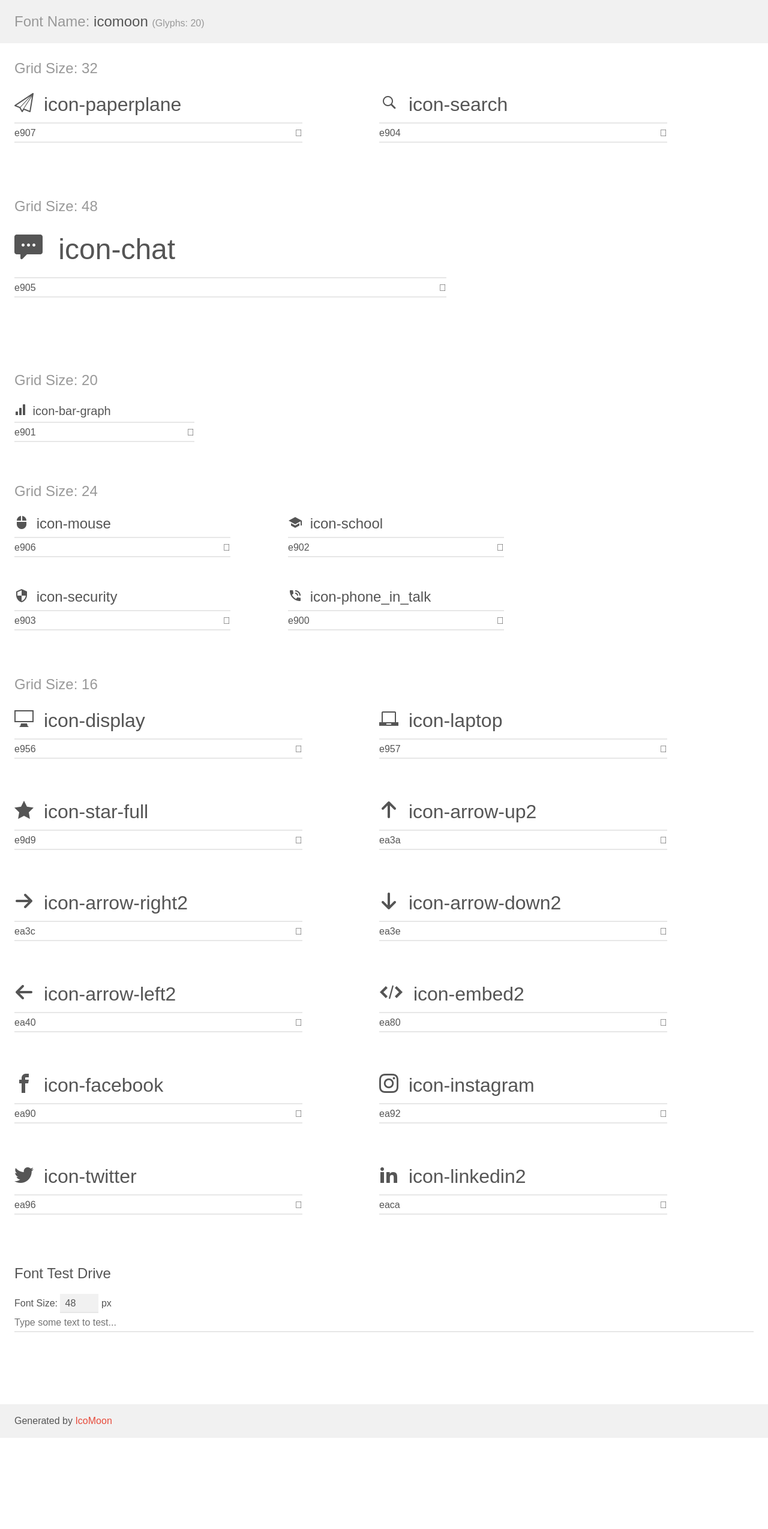
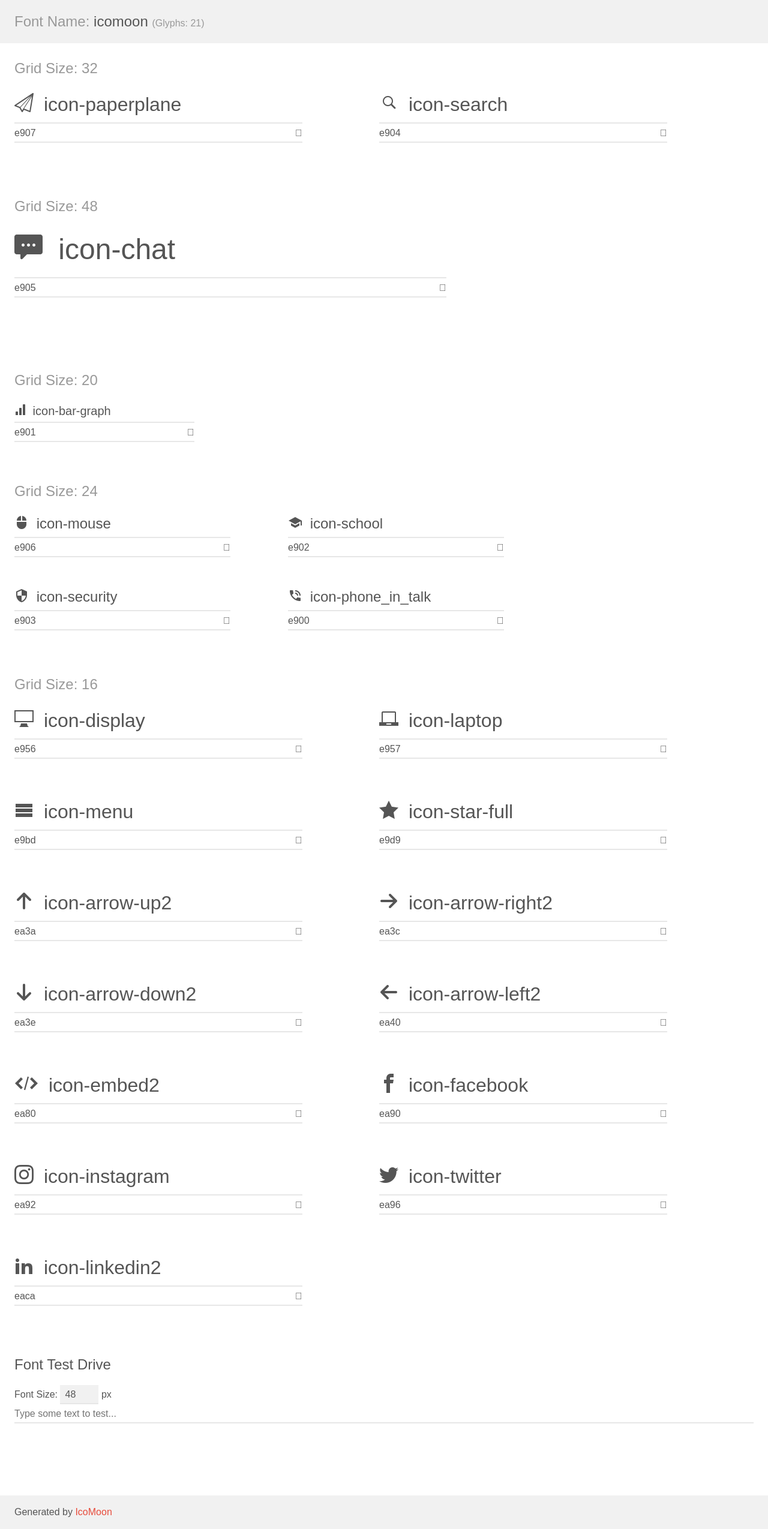
Before and after one commit to ThePolarEclipse/NetmattersCopy-RS, a PHP site: the page made by fonts/icomoon (1)/demo.html in a window 1280 px wide. Shown: the whole page at 60% size. Before the commit the page ends 2397 px from the top, so only its background shows below. Run offline with PHP 8.4, Linux system fonts and the light colour scheme.

```diff
--- a/fonts/icomoon (1)/demo.html
+++ b/fonts/icomoon (1)/demo.html
@@ -9,7 +9,7 @@
     <link rel="stylesheet" href="style.css"></head>
 <body>
     <div class="bgc1 clearfix">
-        <h1 class="mhmm mvm"><span class="fgc1">Font Name:</span> icomoon <small class="fgc1">(Glyphs:&nbsp;20)</small></h1>
+        <h1 class="mhmm mvm"><span class="fgc1">Font Name:</span> icomoon <small class="fgc1">(Glyphs:&nbsp;21)</small></h1>
     </div>
     <div class="clearfix mhl ptl">
         <h1 class="mvm mtn fgc1">Grid Size: 32</h1>
@@ -163,6 +163,20 @@
             <div class="fs0 bshadow0 clearfix hidden-true">
                 <span class="unit pvs fgc1">liga: </span>
                 <input type="text" readonly value="laptop, computer" class="liga unitRight" />
+            </div>
+        </div>
+        <div class="glyph fs5">
+            <div class="clearfix bshadow0 pbs">
+                <span class="icon-menu"></span>
+                <span class="mls"> icon-menu</span>
+            </div>
+            <fieldset class="fs0 size1of1 clearfix hidden-false">
+                <input type="text" readonly value="e9bd" class="unit size1of2" />
+                <input type="text" maxlength="1" readonly value="&#xe9bd;" class="unitRight size1of2 talign-right" />
+            </fieldset>
+            <div class="fs0 bshadow0 clearfix hidden-true">
+                <span class="unit pvs fgc1">liga: </span>
+                <input type="text" readonly value="menu, list3" class="liga unitRight" />
             </div>
         </div>
         <div class="glyph fs5">
--- a/fonts/icomoon (1)/style.css
+++ b/fonts/icomoon (1)/style.css
@@ -1,10 +1,10 @@
 @font-face {
   font-family: 'icomoon';
-  src:  url('fonts/icomoon.eot?rsy55j');
-  src:  url('fonts/icomoon.eot?rsy55j#iefix') format('embedded-opentype'),
-    url('fonts/icomoon.ttf?rsy55j') format('truetype'),
-    url('fonts/icomoon.woff?rsy55j') format('woff'),
-    url('fonts/icomoon.svg?rsy55j#icomoon') format('svg');
+  src:  url('fonts/icomoon.eot?sf19cp');
+  src:  url('fonts/icomoon.eot?sf19cp#iefix') format('embedded-opentype'),
+    url('fonts/icomoon.ttf?sf19cp') format('truetype'),
+    url('fonts/icomoon.woff?sf19cp') format('woff'),
+    url('fonts/icomoon.svg?sf19cp#icomoon') format('svg');
   font-weight: normal;
   font-style: normal;
   font-display: block;
@@ -55,6 +55,9 @@
 .icon-laptop:before {
   content: "\e957";
 }
+.icon-menu:before {
+  content: "\e9bd";
+}
 .icon-star-full:before {
   content: "\e9d9";
 }
--- a/index.html
+++ b/index.html
@@ -17,7 +17,7 @@
                     <form method="GET" action="#" accept-charset="UTF-8" class="search-form not-mobile">
                         <label for="search-input" class="hidden">Search:</label>
                         <input class="search-bar" placeholder="Search..." id="search-input-top" name="keyword" type="text" value="">
-                        <button type="submit" class="search-submit">
+                        <button type="submit" class="not-mobile search-btn-big">
                             <span class="icon-search"></span>
                         </button>
                     </form>
@@ -26,7 +26,7 @@
                 <form method="GET" action="#" accept-charset="UTF-8" class="search-form mobile-priority">
                     <label for="search-input" class="hidden">Search:</label>
                     <input class="search-bar" placeholder="Search..." id="search-input" name="keyword" type="text" value="">
-                    <button type="submit" class="search-btn-big">
+                    <button type="submit" class="search-btn">
                         <span class="icon-search"></span>
                     </button>
                 </form>
--- a/scss/layout/_layout.scss
+++ b/scss/layout/_layout.scss
@@ -43,8 +43,3 @@
     width: 50%;
   }
 }
-
-.mobile {
-  margin-left: auto;
-  justify-self: center;
-}
```
Also changed, not shown: css/application.css (+13 -10 lines), fonts/icomoon (1)/selection.json (+1 -1 lines), scss/base/_base.scss (+8 -5 lines), scss/components/_buttons.scss (+3 -6 lines), scss/components/_icons.scss (+4 -3 lines), scss/layout/_header-footer.scss (+13 -2 lines), scss/layout/_media.scss (+10 -3 lines), fonts/icomoon (1)/fonts/icomoon.woff, fonts/icomoon.ttf, 2 other files.
